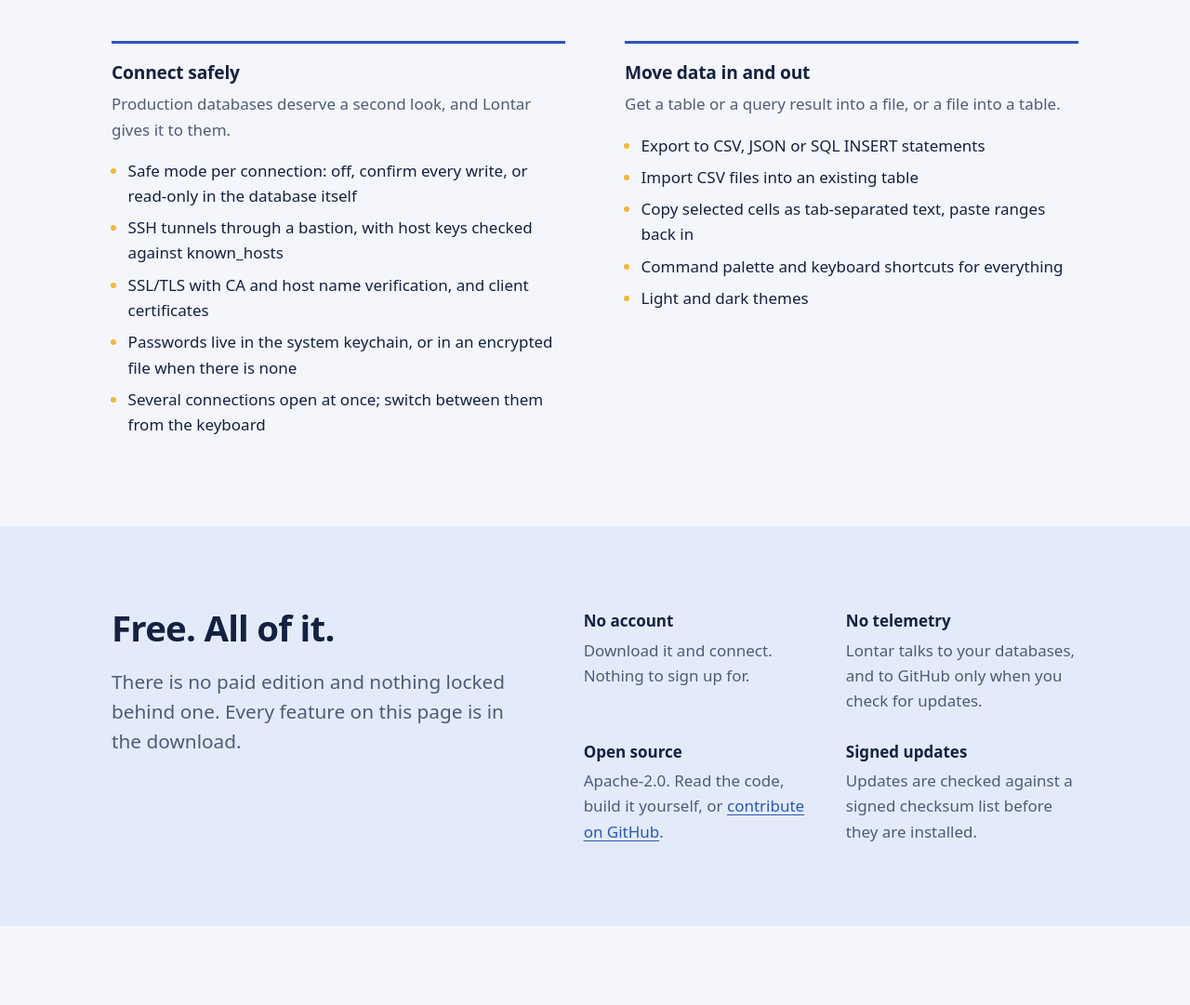
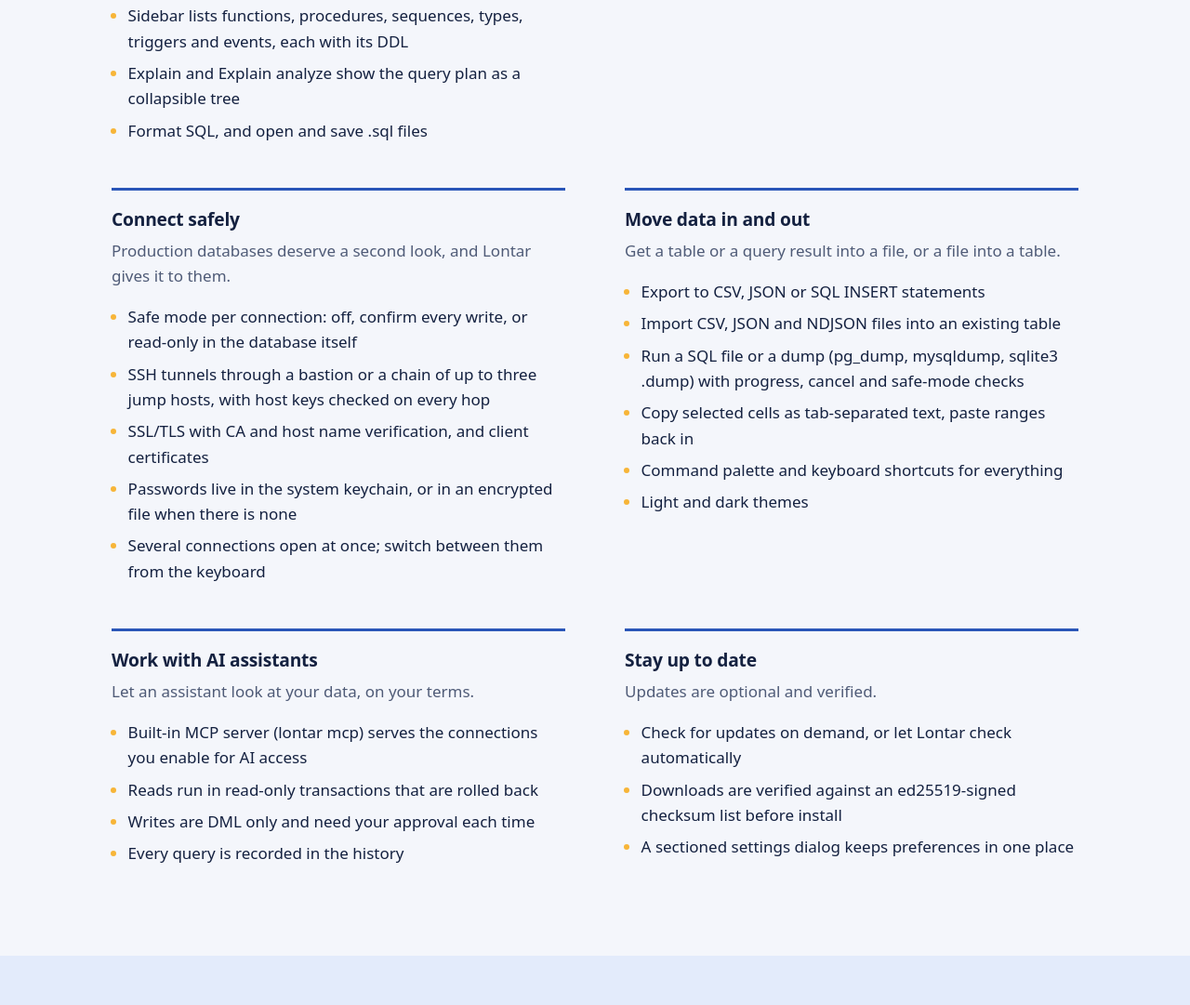
Before and after one commit to apinprastya/lontar, an Astro site in the folder website/: page / in a window 1280 px wide. Shown: the part 1582-2663 px from the top of the page at 93% size. Built offline with nearby package versions, Linux system fonts and the light colour scheme; Astro itself is replaced by a stand-in of ours.

Commit message:
Add MCP, SQL file and update features to website (#15)
update web

```diff
--- a/website/src/pages/index.astro
+++ b/website/src/pages/index.astro
@@ -16,6 +16,9 @@ const groups = [
       'Each query tab keeps its own connection, so BEGIN, SET and temp tables carry over',
       'Follow a foreign key to the referenced row with one click',
       'Structure view: columns, indexes, foreign keys, checks, triggers and DDL',
+      'Sidebar lists functions, procedures, sequences, types, triggers and events, each with its DDL',
+      'Explain and Explain analyze show the query plan as a collapsible tree',
+      'Format SQL, and open and save .sql files',
     ],
   },
   {
@@ -34,7 +37,7 @@ const groups = [
     intro: 'Production databases deserve a second look, and Lontar gives it to them.',
     items: [
       'Safe mode per connection: off, confirm every write, or read-only in the database itself',
-      'SSH tunnels through a bastion, with host keys checked against known_hosts',
+      'SSH tunnels through a bastion or a chain of up to three jump hosts, with host keys checked on every hop',
       'SSL/TLS with CA and host name verification, and client certificates',
       'Passwords live in the system keychain, or in an encrypted file when there is none',
       'Several connections open at once; switch between them from the keyboard',
@@ -45,10 +48,30 @@ const groups = [
     intro: 'Get a table or a query result into a file, or a file into a table.',
     items: [
       'Export to CSV, JSON or SQL INSERT statements',
-      'Import CSV files into an existing table',
+      'Import CSV, JSON and NDJSON files into an existing table',
+      'Run a SQL file or a dump (pg_dump, mysqldump, sqlite3 .dump) with progress, cancel and safe-mode checks',
       'Copy selected cells as tab-separated text, paste ranges back in',
       'Command palette and keyboard shortcuts for everything',
       'Light and dark themes',
+    ],
+  },
+  {
+    title: 'Work with AI assistants',
+    intro: 'Let an assistant look at your data, on your terms.',
+    items: [
+      'Built-in MCP server (lontar mcp) serves the connections you enable for AI access',
+      'Reads run in read-only transactions that are rolled back',
+      'Writes are DML only and need your approval each time',
+      'Every query is recorded in the history',
+    ],
+  },
+  {
+    title: 'Stay up to date',
+    intro: 'Updates are optional and verified.',
+    items: [
+      'Check for updates on demand, or let Lontar check automatically',
+      'Downloads are verified against an ed25519-signed checksum list before install',
+      'A sectioned settings dialog keeps preferences in one place',
     ],
   },
 ];
```
